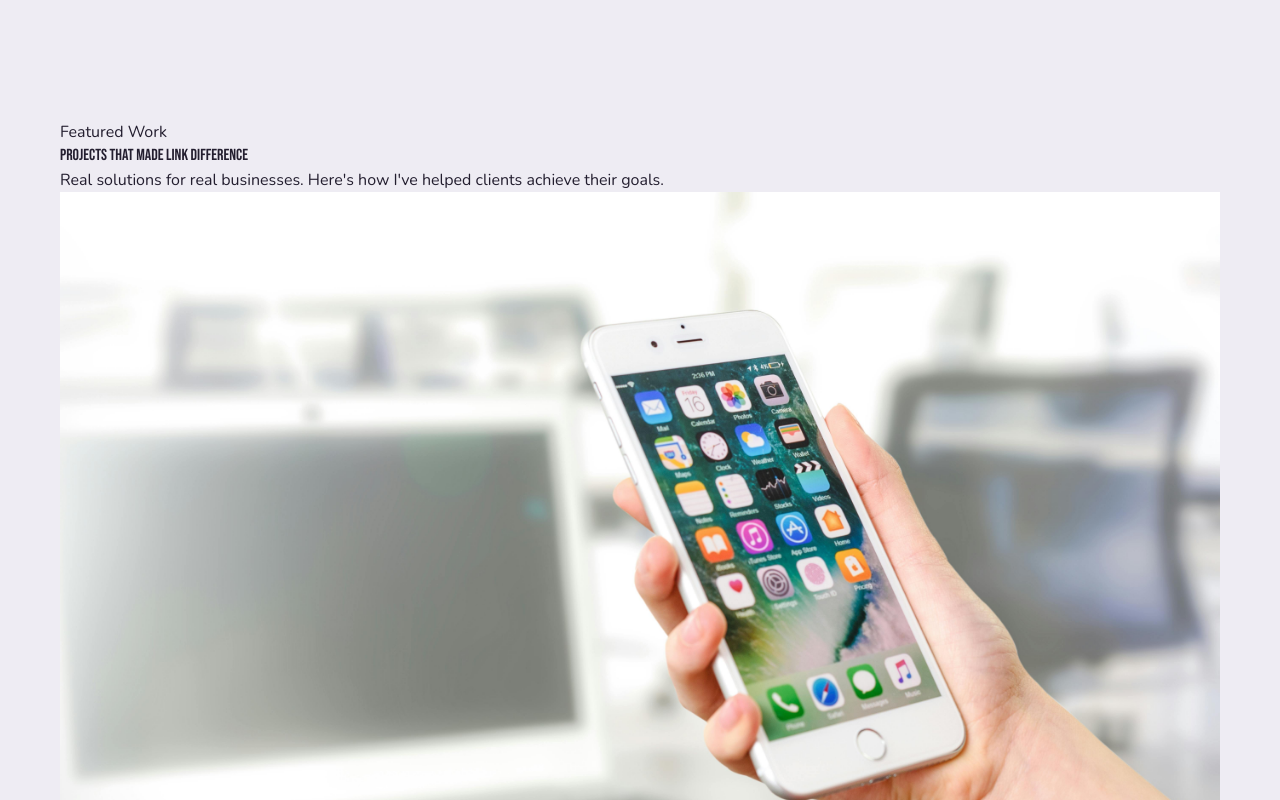
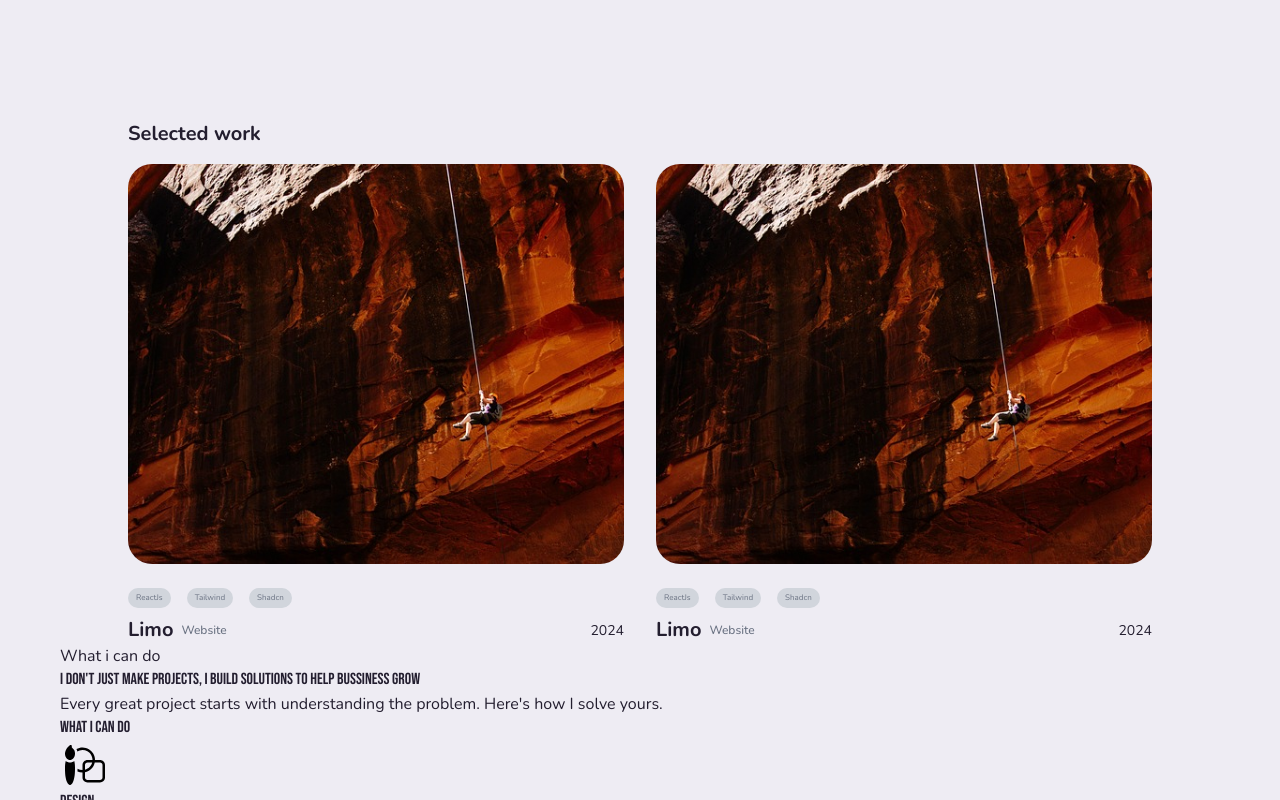
Before and after one commit to CliffordMulenga/portfolio-v2, a React (Vite) app: page / in a window 1280 px wide. Shown: the part 680-1480 px from the top of the page. Built offline with nearby package versions, Linux system fonts and the light colour scheme.

Commit message:
refined the project cards

```diff
--- a/src/App.jsx
+++ b/src/App.jsx
@@ -1,6 +1,5 @@
 import './App.css'
 import {Routes,BrowserRouter as Router, Route} from 'react-router-dom';
-import Navbar from './components/Navbar';
 import Homepage from './pages/Homepage';
 import Footer from './components/Footer';
 import Header from './components/Header';
--- a/src/components/Herosection.jsx
+++ b/src/components/Herosection.jsx
@@ -17,7 +17,7 @@ const Herosection = () => {
                         <img src="/profile.jfif" alt="face" className='rounded-full w-[80px] h-[80px] md:w-[100px] md:h-[100px] border-2 bg-amber-400' />
                         <div className='overflow-hidden'>
                             <div className="border-b-2 border-gray-600 py-0">
-                                <WordRotate words={["Developer", "designer", "tech guy"]} className={'text-[60px] sm:text-[100px] md:text-[120px] '} />
+                                <WordRotate words={["Developer.", "Designer.", "tech guy."]} className={'text-[60px] sm:text-[100px] md:text-[120px] '} />
                             </div>
                         </div>
                     </div>
--- /dev/null
+++ b/src/components/SelectedWork.jsx
@@ -0,0 +1,24 @@
+import React from 'react'
+import SectionHeading from './ui/sectionHeading'
+import ProjectCard from './ui/ProjectCard'
+
+const SelectedWork = () => {
+    return (
+        <section className='flex justify-center'>
+            <div className='w-[90%] md:w-[80%] flex flex-col gap-4'>
+                <div>
+                    <SectionHeading title={'Selected work'} />
+                </div>
+
+                <div className='grid md:grid-cols-2 gap-8'>
+                    <ProjectCard/>
+                    <ProjectCard/>
+                </div>
+            </div>
+
+
+        </section>
+    )
+}
+
+export default SelectedWork
--- /dev/null
+++ b/src/components/ui/ProjectCard.jsx
@@ -0,0 +1,25 @@
+import React from 'react'
+
+const ProjectCard = () => {
+    return (
+        <div className='flex flex-col gap-6'>
+            <div className='h-[360px] sm:h-[400px]'>
+                <img src="/img.jpg" alt="" className='w-full h-full object-cover rounded-[24px]'/>
+            </div>
+            <div className='flex flex-col gap-2'>
+                <ul className='flex gap-4'>
+                    <li className='px-2 py-1 rounded-full bg-gray-300 text-gray-500 text-[8px]'>ReactJs</li>
+                    <li className='px-2 py-1 rounded-full bg-gray-300 text-gray-500 text-[8px]'>Tailwind</li>
+                    <li className='px-2 py-1 rounded-full bg-gray-300 text-gray-500 text-[8px]'>Shadcn</li>
+                </ul>
+
+                <div className='flex justify-between items-center'>
+                    <div className='flex items-center'><span className='text-xl font-bold font-headin'>Limo</span> <span className='text-[12px] text-gray-500 font-body ml-2 font-medium'>Website</span></div>
+                    <p className='text-[14px] text-gray-500 font-light'>2024</p>
+                </div>
+            </div>
+        </div>
+    )
+}
+
+export default ProjectCard
--- /dev/null
+++ b/src/components/ui/sectionHeading.jsx
@@ -0,0 +1,11 @@
+import React from 'react'
+
+const SectionHeading = ({title}) => {
+  return (
+    <div>
+      <p className='text-sm text-center text-gray-700 md:text-left md:text-xl font-bold'>{title}</p>
+    </div>
+  )
+}
+
+export default SectionHeading
--- a/src/pages/Homepage.jsx
+++ b/src/pages/Homepage.jsx
@@ -1,17 +1,16 @@
 import React from 'react'
-import Hero from '../components/Hero'
-import Featurework from '../components/Featurework'
 import WhatICanDo from '../components/WhatICanDo'
 import HomeServices from '../components/HomeServices'
 import Contact from '../components/Contact'
-import { Button } from '@/components/ui/button'
 import Herosection from '@/components/Herosection'
+import SelectedWork from '@/components/SelectedWork'
 
 const Homepage = () => {
   return (
     <main>
         <Herosection/>
-        <Featurework/>
+        {/* <Featurework/> */}
+        <SelectedWork/>
         <WhatICanDo/>
         <HomeServices/>
         <Contact/>
```
Also changed, not shown: public/img.jpg (added), src/old files/Featurework.jsx (renamed from src/components/Featurework.jsx), src/old files/Navbar.jsx (renamed from src/components/Navbar.jsx).
